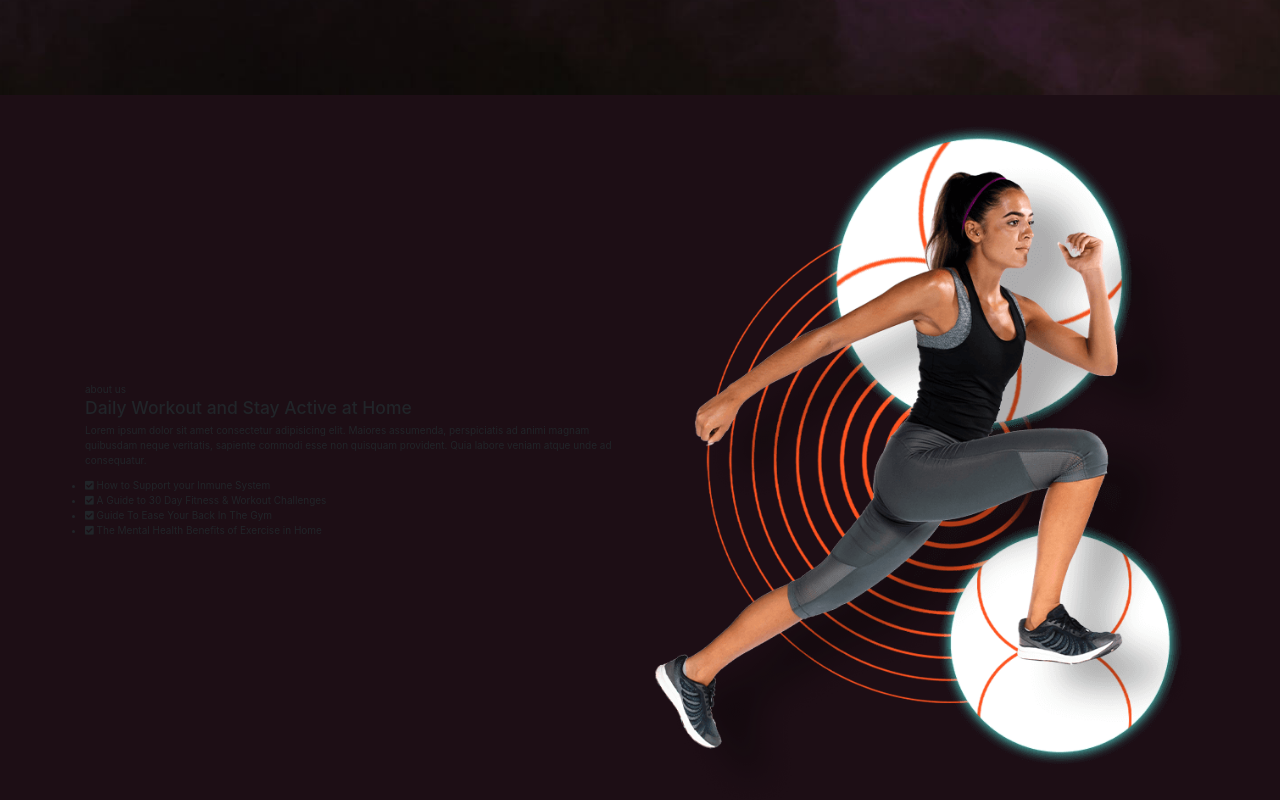
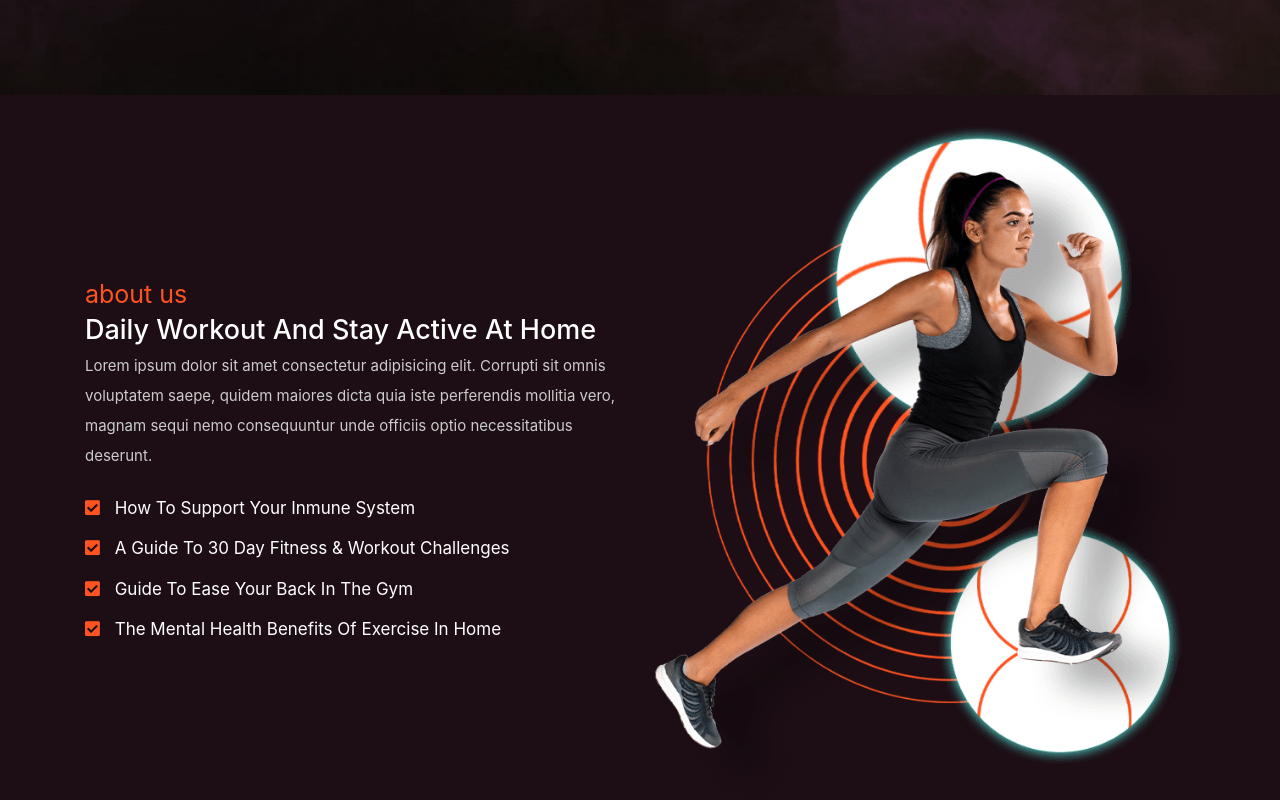
Before and after one commit to francoasevey/Responsive-Fitness-Website, a plain HTML site: page index.html in a window 1280 px wide. Shown: the part 765-1565 px from the top of the page. Drawn offline with nearby package versions, Linux system fonts and the light colour scheme.

Commit message:
about css

```diff
--- a/index.html
+++ b/index.html
@@ -48,7 +48,7 @@
                 <div class="col-md-6">
                     <span>about us</span>
                     <h3>Daily Workout and Stay Active at Home</h3>
-                    <p>Lorem ipsum dolor sit amet consectetur adipisicing elit. Maiores assumenda, perspiciatis ad animi magnam quibusdam neque veritatis, sapiente commodi esse non quisquam provident. Quia labore veniam atque unde ad consequatur.</p>
+                    <p>Lorem ipsum dolor sit amet consectetur adipisicing elit. Corrupti sit omnis voluptatem saepe, quidem maiores dicta quia iste perferendis mollitia vero, magnam sequi nemo consequuntur unde officiis optio necessitatibus deserunt.</p>
                     <ul>
                         <li><i class="fa fa-check-square"></i> How to Support your Inmune System </li>
                         <li><i class="fa fa-check-square"></i> A Guide to 30 Day Fitness & Workout Challenges</li>
--- a/main.scss
+++ b/main.scss
@@ -130,6 +130,32 @@ section{
             padding-top: 1rem;
     }
 }
+.about{
+    span{
+        font-size: 2.5rem;
+        color: $orange;
+    }
+    h3{
+        @include title-text(2.7rem);
+        padding-top: 1rem 0;
+    }
+    p{
+        @include graph-text(1.5rem);
+    }
+    ul{
+        list-style: none;
+
+        li{
+            padding-top: 1.5rem;
+            @include title-text(1.7rem);
+
+            i{
+                padding-right: 1rem;
+                color: $orange;
+            }
+        }
+    }
+}
 @media (max-width: 991px){
     html{
         font-size: 55%;
```
Also changed, not shown: main.css, 1 other file.
